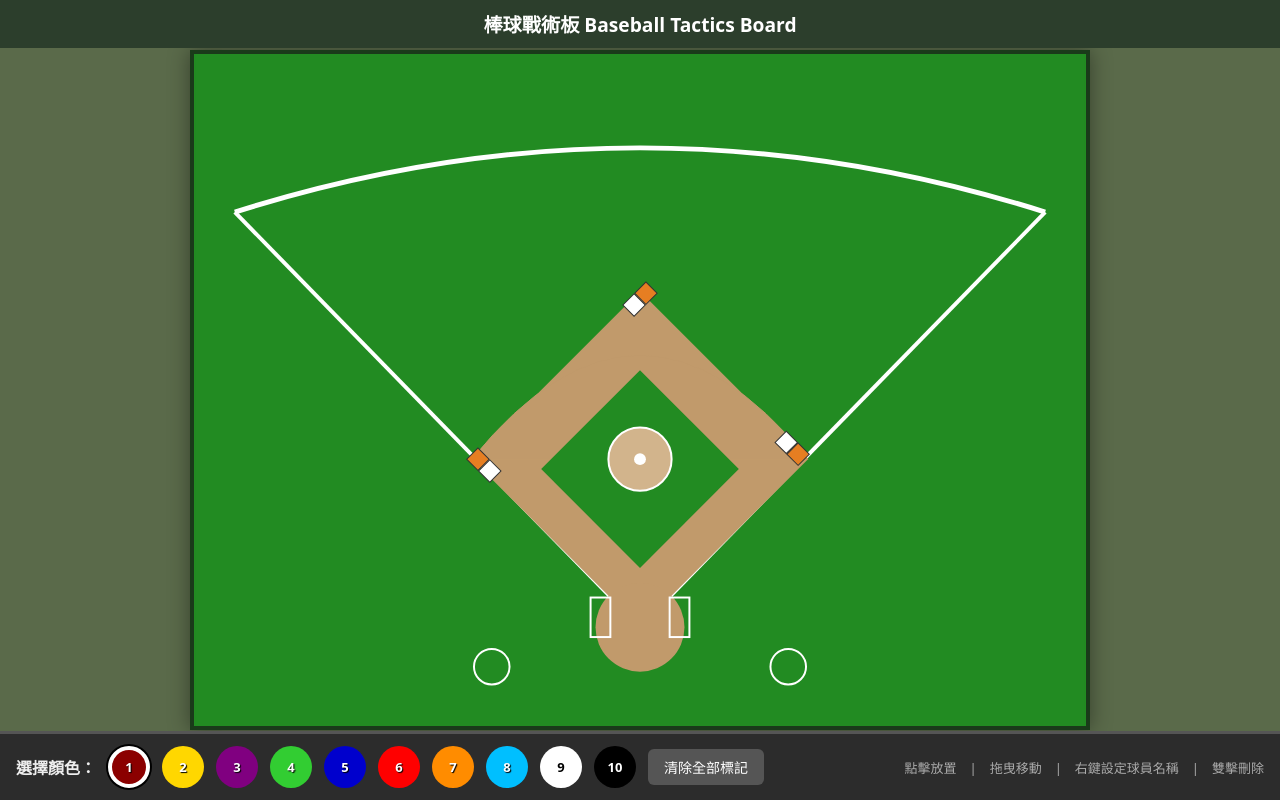
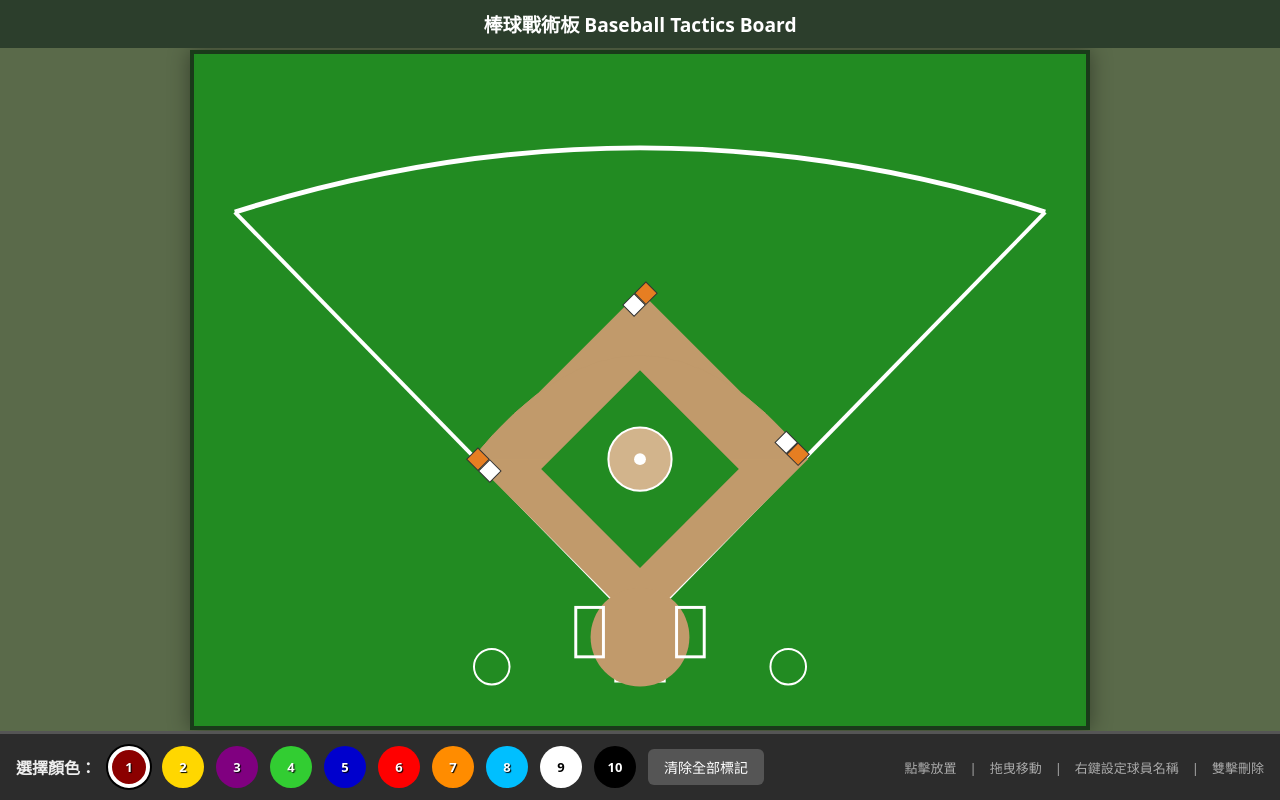
Before and after one commit to cses87241/baseball-tactics-board, a plain HTML site: page index.html in a window 1280 px wide. Drawn offline with Linux system fonts and the light colour scheme.

Commit message:
Adjust home plate to lower position matching diagram style

```diff
--- a/index.html
+++ b/index.html
@@ -157,18 +157,17 @@ button:hover { background: #777; }
       <!-- 3B: both shifted right -->
       <rect x="278" y="402" width="16" height="16" fill="#e67e22" stroke="#333" stroke-width="1" transform="rotate(45 286 410)"/>
       <rect x="290" y="414" width="16" height="16" fill="#ffffff" stroke="#333" stroke-width="1" transform="rotate(45 298 422)"/>
-      <!-- Home plate: orange rectangle below, white rectangle, white pentagon on top -->
-      <rect x="430" y="590" width="40" height="28" fill="#e67e22" stroke="#333" stroke-width="1"/>
-      <rect x="432" y="575" width="36" height="22" fill="#ffffff" stroke="#333" stroke-width="1"/>
-      <polygon points="450,560 468,575 450,590 432,575 450,548" fill="#ffffff" stroke="#333" stroke-width="1"/>
+      <!-- Home plate lower area (matching diagram style) -->
+      <rect x="425" y="600" width="50" height="35" fill="#e67e22" stroke="#ffffff" stroke-width="2"/>
+      <polygon points="450,595 470,615 450,635 430,615" fill="#ffffff" stroke="#333" stroke-width="1.5"/>
       <!-- Pitcher's mound -->
       <circle cx="450" cy="410" r="32" fill="#D2B48C" stroke="#fff" stroke-width="2"/>
       <circle cx="450" cy="410" r="6" fill="#ffffff"/>
       <!-- Home plate area dirt -->
-      <circle cx="450" cy="580" r="45" fill="#C19A6B"/>
-      <!-- Batter boxes -->
-      <rect x="400" y="550" width="20" height="40" fill="none" stroke="#fff" stroke-width="2"/>
-      <rect x="480" y="550" width="20" height="40" fill="none" stroke="#fff" stroke-width="2"/>
+      <circle cx="450" cy="590" r="50" fill="#C19A6B"/>
+      <!-- Batter boxes (larger, more prominent) -->
+      <rect x="385" y="560" width="28" height="50" fill="none" stroke="#fff" stroke-width="3"/>
+      <rect x="487" y="560" width="28" height="50" fill="none" stroke="#fff" stroke-width="3"/>
       <!-- On-deck circles -->
       <circle cx="300" cy="620" r="18" fill="none" stroke="#fff" stroke-width="2"/>
       <circle cx="600" cy="620" r="18" fill="none" stroke="#fff" stroke-width="2"/>
```
